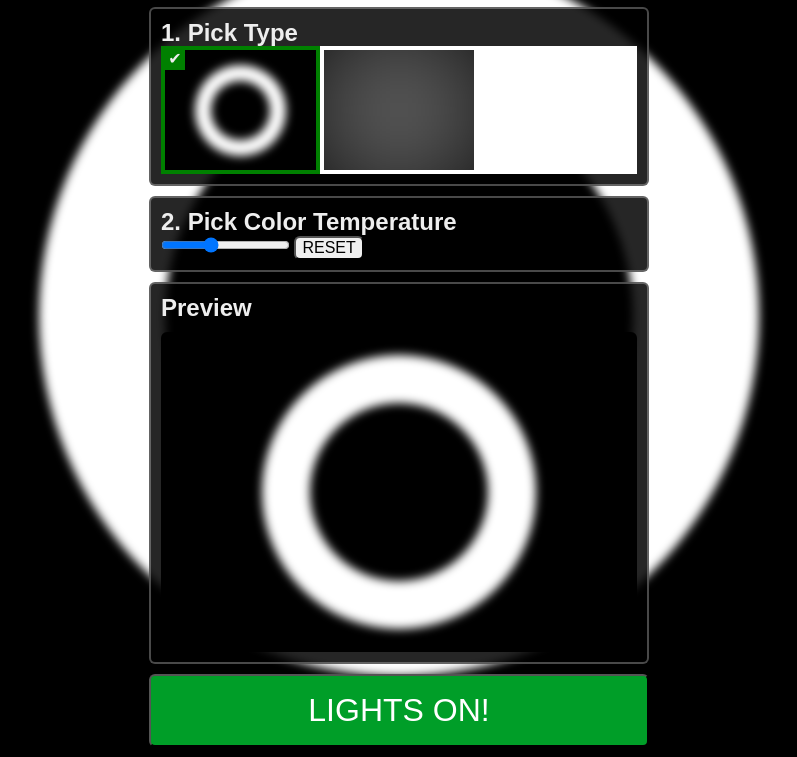
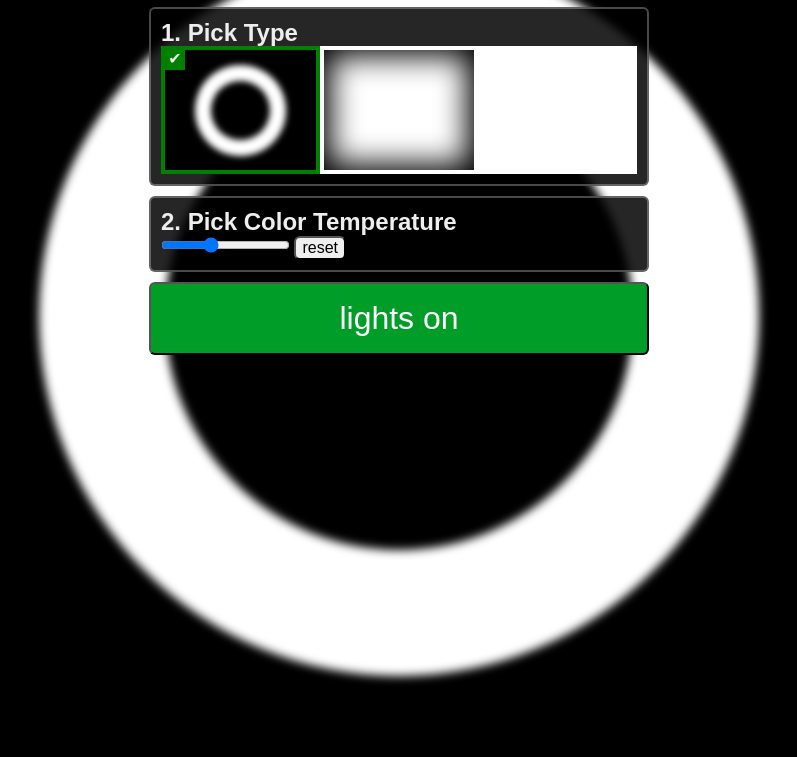
Before and after one commit to theBrianCui/studiolight, a website built with Parcel: page src/index.html in a window 1280 px wide. Shown: the part 84-841 px from the top of the page, without its empty margins (241-1038 px from the left). After the commit the page ends 800 px from the top, so only its background shows below. Built offline with nearby package versions, Linux system fonts and the light colour scheme.

Commit message:
small style tweaks to previews

```diff
--- a/src/index.html
+++ b/src/index.html
@@ -24,7 +24,7 @@
                     <div id="pick-options">
                         <input type="radio" name="pick" id="pick-ring" value="ring" checked>
                         <label for="pick-ring">
-                            <div>
+                            <div class="pick-template-container">
                                 <div class="template" data-type="ring">
                                     <div class="ring-wrapper">
                                         <div class="ring-outer"></div>
@@ -36,7 +36,7 @@
 
                         <input type="radio" name="pick" id="pick-softbox" value="softbox">
                         <label for="pick-softbox">
-                            <div>
+                            <div class="pick-template-container">
                                 <div class="template" data-type="softbox">
                                     <div class="softbox-wrapper">
                                         <div class="softbox"></div>
@@ -47,7 +47,7 @@
 
                         <input type="radio" name="pick" id="pick-solid" value="solid">
                         <label for="pick-solid">
-                            <div>
+                            <div class="pick-template-container">
                                 <div class="template" data-type="solid">
                                     <div class="solid"></div>
                                 </div>
@@ -58,19 +58,10 @@
                 <div class="panel">
                     <h2>2. Pick Color Temperature</h2>
                     <input id="temperature-slider" type="range" min="1500" max="15000" value="6500" />
-                    <button id="temperature-reset">Reset</button>
-                </div>
-                <div id="preview-panel" class="panel">
-                    <h2>Preview</h2>
-                    <div id="preview">
-                        <div class="ring-wrapper">
-                            <div class="ring-outer"></div>
-                            <div class="ring-inner"></div>
-                        </div>
-                    </div>
+                    <button id="temperature-reset">reset</button>
                 </div>
                 <button id="big-button">
-                    Lights on!
+                    lights on
                 </button>
             </div>
         </div>
--- a/src/style.less
+++ b/src/style.less
@@ -68,9 +68,17 @@ h1, h2 {
             top: 0;
         }
 
-        label > div {
+        label > div.pick-template-container {
             height: 120px;
             background-color: black;
+
+            .ring-wrapper {
+                filter: blur(3px);
+            }
+
+            .softbox-wrapper {
+                filter: blur(15px);
+            }
         }
     }
 }
@@ -81,20 +89,6 @@ h1, h2 {
     padding: 10px;
     margin: 10px 0;
     .rounded();
-}
-
-#preview-panel {
-    h2 {
-        margin-bottom: 10px;
-    }
-}
-
-#preview {
-    height: 300px;
-    background-color: black;
-    padding: 10px;
-    .rounded();
-    .centered-children();
 }
 
 #backdrop {
@@ -117,7 +111,7 @@ h1, h2 {
 }
 
 button {
-    text-transform: uppercase;
+    text-transform: lowercase;
     .rounded();
 }
 
```
